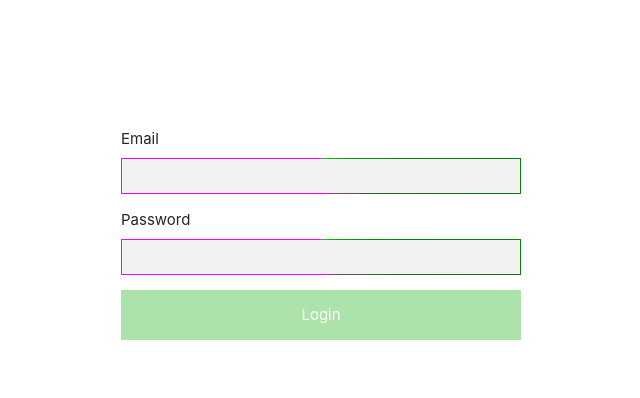
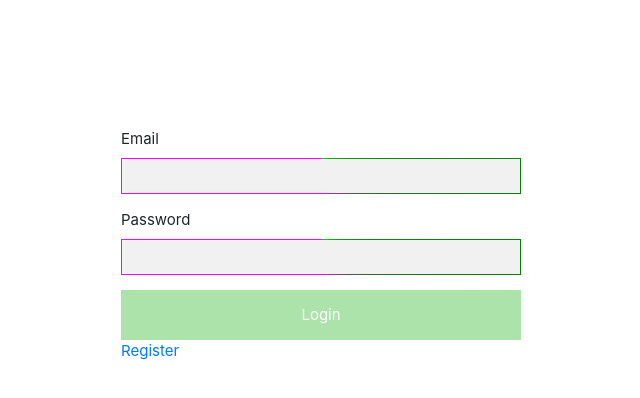
Before and after one commit to halimyusuf/task-manager-frontend, a React (Create React App) app: page /#/login in a window 1280 px wide. Before the commit this address led to /login. Shown: the top 398 px of the page, without its empty margins (327-967 px from the left). Built offline with nearby package versions, Linux system fonts and the light colour scheme.

Commit message:
added hashrouter

```diff
--- a/package.json
+++ b/package.json
@@ -1,4 +1,5 @@
 {
+  "homepage": "http://halimyusuf.github.io/task-manager",
   "name": "task-manager",
   "version": "0.1.0",
   "private": true,
@@ -16,6 +17,8 @@
     "react-scripts": "3.3.1"
   },
   "scripts": {
+    "predeploy": "npm run build",
+    "deploy": "gh-pages -d build",
     "start": "react-scripts start",
     "build": "react-scripts build",
     "test": "react-scripts test",
@@ -35,5 +38,8 @@
       "last 1 firefox version",
       "last 1 safari version"
     ]
+  },
+  "devDependencies": {
+    "gh-pages": "^2.2.0"
   }
 }
--- a/src/components/loginForm.jsx
+++ b/src/components/loginForm.jsx
@@ -2,6 +2,7 @@ import React from "react";
 import auth, { loginWithJwt } from "../services/authServices";
 import { getLoginSchema } from "../services/formSchema";
 import Form from "./common/form";
+import { Link } from "react-router-dom";
 
 class Login extends Form {
   state = {
@@ -45,6 +46,7 @@ class Login extends Form {
             {this.inputField("password", "Password")}
             {this.renderButton("Login")}
           </form>
+          <Link to="/register">Register</Link>
         </div>
       </React.Fragment>
     );
--- a/src/index.jsx
+++ b/src/index.jsx
@@ -4,13 +4,13 @@ import "./index.css";
 import App from "./App";
 import "font-awesome/css/font-awesome.css";
 import "bootstrap/dist/css/bootstrap.css";
-import { BrowserRouter } from "react-router-dom";
+import { BrowserRouter, HashRouter } from "react-router-dom";
 import * as serviceWorker from "./serviceWorker";
 
 ReactDOM.render(
-  <BrowserRouter>
+  <HashRouter>
     <App />{" "}
-  </BrowserRouter>,
+  </HashRouter>,
   document.getElementById("root")
 );
 
```
Also changed, not shown: 1 other file (tests, documents, lock files or other folders).
